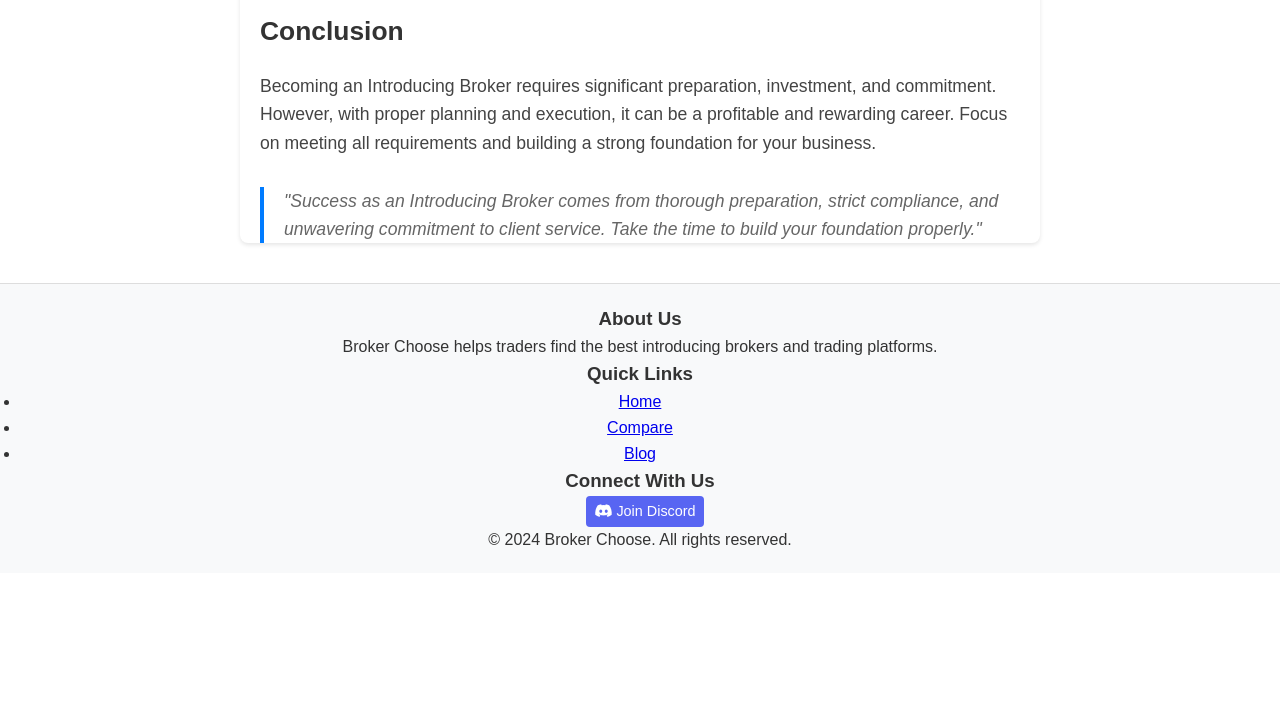
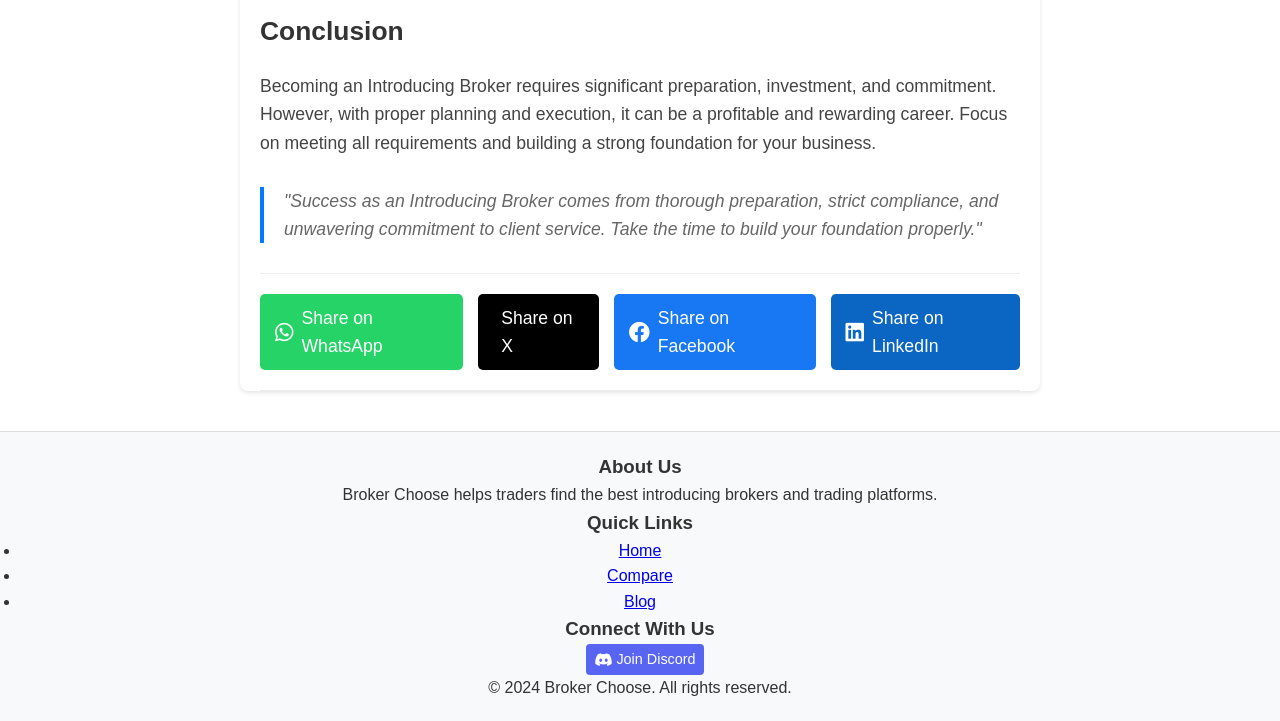
Before and after one commit to Billy-git-2025/CFDs-and-Forex-Vote-website, a PHP site: page /blog/how-to-become-introducing-broker.html in a window 1280 px wide. Shown: the part 3638-4359 px from the top of the page. Before the commit the page ends 4186 px from the top, so only its background shows below. Run offline with PHP 8.4, Linux system fonts and the light colour scheme.

Commit message:
added social media button

```diff
--- a/blog/how-to-become-introducing-broker.html
+++ b/blog/how-to-become-introducing-broker.html
@@ -176,6 +176,25 @@
                 <blockquote>
                     "Success as an Introducing Broker comes from thorough preparation, strict compliance, and unwavering commitment to client service. Take the time to build your foundation properly."
                 </blockquote>
+
+                <div class="social-share">
+                    <a href="https://wa.me/?text=Check out this article about How to Become an Introducing Broker: " class="whatsapp" target="_blank" rel="noopener">
+                        <i class="fab fa-whatsapp"></i>
+                        Share on WhatsApp
+                    </a>
+                    <a href="https://twitter.com/intent/tweet?text=Check out this article about How to Become an Introducing Broker: " class="twitter" target="_blank" rel="noopener">
+                        <i class="fab fa-x-twitter"></i>
+                        Share on X
+                    </a>
+                    <a href="https://www.facebook.com/sharer/sharer.php?u=" class="facebook" target="_blank" rel="noopener">
+                        <i class="fab fa-facebook"></i>
+                        Share on Facebook
+                    </a>
+                    <a href="https://www.linkedin.com/sharing/share-offsite/?url=" class="linkedin" target="_blank" rel="noopener">
+                        <i class="fab fa-linkedin"></i>
+                        Share on LinkedIn
+                    </a>
+                </div>
             </div>
         </div>
     </article>
@@ -229,5 +248,7 @@
             document.getElementById('languageSelect').value = currentLang;
         });
     </script>
+    <script src="../js/main.js"></script>
+    <script src="../js/share-buttons.js"></script>
 </body>
 </html>
--- a/css/blog-styles.css
+++ b/css/blog-styles.css
@@ -127,6 +127,52 @@
     color: #666;
 }
 
+/* Social Media Share Buttons */
+.social-share {
+    display: flex;
+    gap: 15px;
+    margin: 30px 0;
+    padding: 20px 0;
+    border-top: 1px solid #eee;
+    border-bottom: 1px solid #eee;
+}
+
+.social-share a {
+    display: flex;
+    align-items: center;
+    gap: 8px;
+    padding: 10px 15px;
+    border-radius: 5px;
+    color: white;
+    text-decoration: none;
+    font-weight: 500;
+    transition: opacity 0.3s ease;
+}
+
+.social-share a:hover {
+    opacity: 0.9;
+}
+
+.social-share .whatsapp {
+    background-color: #25D366;
+}
+
+.social-share .twitter {
+    background-color: #000000;
+}
+
+.social-share .facebook {
+    background-color: #1877F2;
+}
+
+.social-share .linkedin {
+    background-color: #0A66C2;
+}
+
+.social-share i {
+    font-size: 1.2em;
+}
+
 @media (max-width: 768px) {
     .blog-grid {
         grid-template-columns: 1fr;
@@ -139,4 +185,13 @@
     .blog-post h1 {
         font-size: 2rem;
     }
+
+    .social-share {
+        flex-wrap: wrap;
+    }
+
+    .social-share a {
+        flex: 1 1 calc(50% - 15px);
+        justify-content: center;
+    }
 }
--- /dev/null
+++ b/js/share-buttons.js
@@ -0,0 +1,30 @@
+document.addEventListener('DOMContentLoaded', function() {
+    const currentUrl = encodeURIComponent(window.location.href);
+    const pageTitle = encodeURIComponent(document.title);
+
+    // Update WhatsApp share link
+    const whatsappLinks = document.querySelectorAll('.social-share .whatsapp');
+    whatsappLinks.forEach(link => {
+        const currentText = link.getAttribute('href').split('?text=')[1];
+        link.href = `https://wa.me/?text=${currentText}${currentUrl}`;
+    });
+
+    // Update Twitter share link
+    const twitterLinks = document.querySelectorAll('.social-share .twitter');
+    twitterLinks.forEach(link => {
+        const currentText = link.getAttribute('href').split('?text=')[1];
+        link.href = `https://twitter.com/intent/tweet?text=${currentText}${currentUrl}`;
+    });
+
+    // Update Facebook share link
+    const facebookLinks = document.querySelectorAll('.social-share .facebook');
+    facebookLinks.forEach(link => {
+        link.href = `https://www.facebook.com/sharer/sharer.php?u=${currentUrl}`;
+    });
+
+    // Update LinkedIn share link
+    const linkedinLinks = document.querySelectorAll('.social-share .linkedin');
+    linkedinLinks.forEach(link => {
+        link.href = `https://www.linkedin.com/sharing/share-offsite/?url=${currentUrl}`;
+    });
+});
```
Also changed, not shown: blog/introducing-broker-commission-salary.html (+21 -0 lines), blog/introducing-broker-list.html (+21 -0 lines), blog/introducing-vs-clearing-broker.html (+21 -0 lines), blog/successful-introducing-broker-guide.html (+21 -0 lines).
